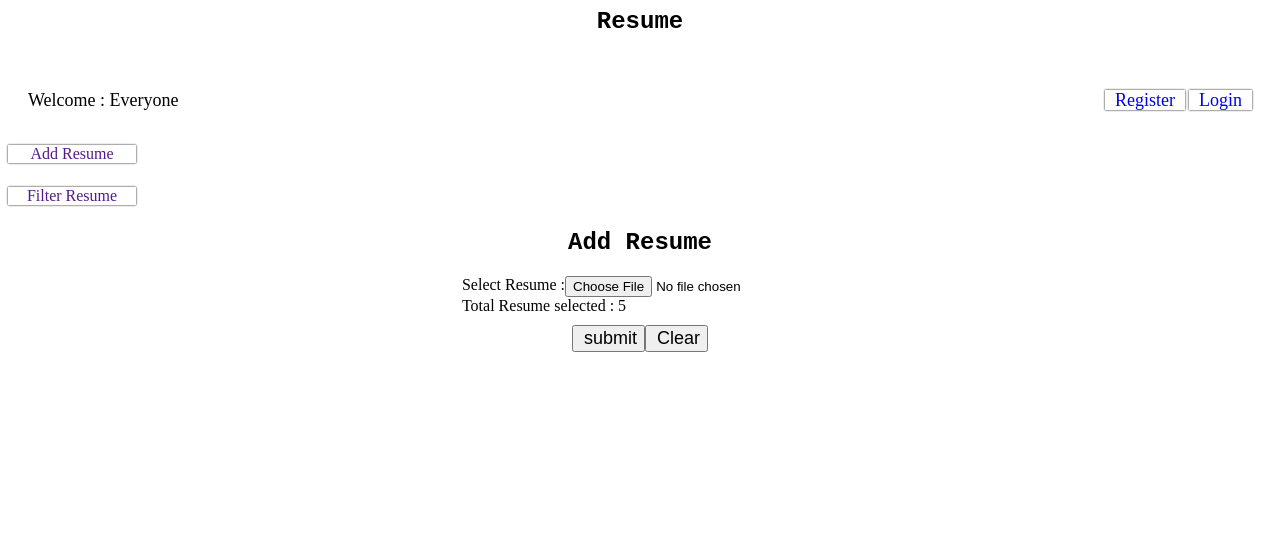
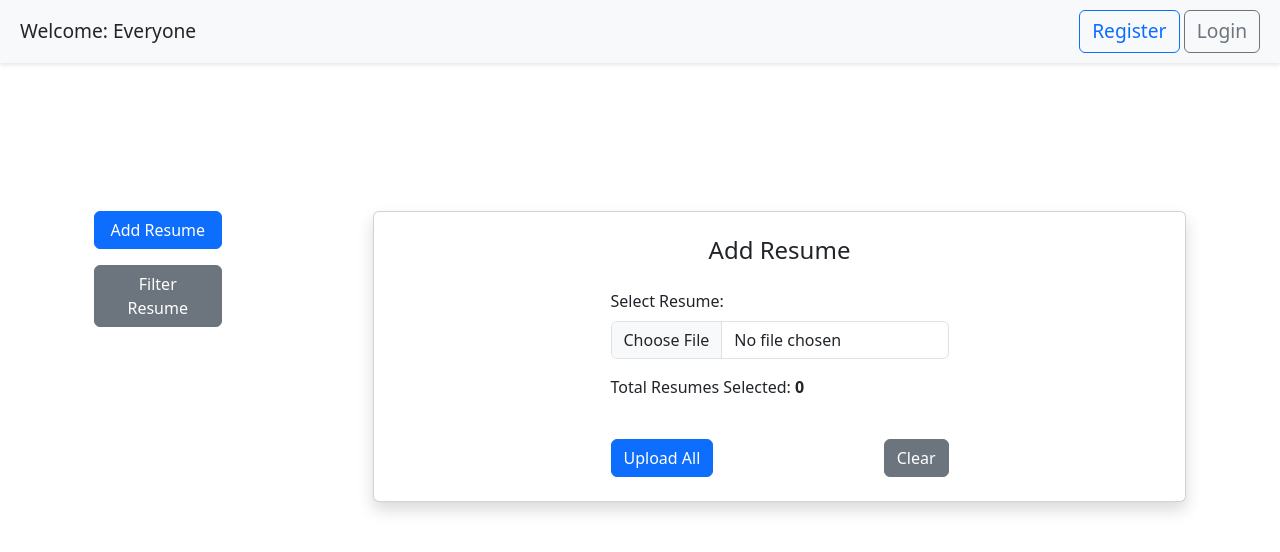
Before and after one commit to mksharma8808/ResumeProject, a Django app: page /profile/ in a window 1280 px wide. Shown: the top 552 px of the page. Run offline with Django 5.2, Linux system fonts and the light colour scheme; some libraries are stand-ins or nearby versions.

Commit message:
Initial commit

```diff
--- a/ResumeProject/app1/templates/login_page.html
+++ b/ResumeProject/app1/templates/login_page.html
@@ -6,98 +6,60 @@
     <meta charset="UTF-8">
     <meta name="viewport" content="width=device-width, initial-scale=1.0">
     <title>Login Page</title>
-    <link rel="stylesheet" href="{% static 'mystyle.css' %}" />
+    <link rel="stylesheet" href="{% static 'mystyle.css' %}">
+    <!-- Bootstrap CSS -->
+    <link href="https://cdnjs.cloudflare.com/ajax/libs/bootstrap/5.3.0/css/bootstrap.min.css" rel="stylesheet">
 </head>
 
 <body>
-    <div class="title">Resume</div>
     <div class="header">
+        <div class="font-size">Welcome: Everyone</div>
         <div>
-            <label for="" class="font-size">Welcome : Everyone</label>
-            <!-- <label for="" class="font-size"></label> -->
-        </div>
-        <div>
-            <a class="font-size a-btn" href="/register/" style="text-decoration: none;">Register</a>
-            <a class="font-size a-btn" href="/" style="text-decoration: none;">Login</a>
+            <a class="font-size btn btn-outline-primary" href="/register/">Register</a>
+            <a class="font-size btn btn-outline-secondary" href="/">Login</a>
         </div>
     </div>
+
     <div class="container">
         {% if not index %}
         {% block containerpage %}
-
         {% endblock containerpage %}
         {% else %}
-        <div class="title">
-            Login Page
-        </div>
+        <div class="title">Login Page</div>
+
         {% for message in messages %}
-        <div class="alert {{ message.tags }} alert-dismissible shadow fade show" role="alert">
-            <button type="button" class="close" data-dismiss="alert" aria-label="Close">
-                <span aria-hidden="true">&times;</span>
-            </button>
-            {{ message | safe }}
+        <div class="alert alert-{{ message.tags }} alert-dismissible fade show" role="alert">
+            {{ message|safe }}
+            <button type="button" class="btn-close" data-bs-dismiss="alert" aria-label="Close"></button>
         </div>
         {% endfor %}
 
-        <div style="display: flex; align-items: center; justify-content: center;">
-            <div style="flex-direction: column;">
-                <form action="/" method="post">
+        <div class="row justify-content-center">
+            <div class="col-md-6">
+                <form action="/" method="post" class="shadow p-4 bg-light rounded">
                     {% csrf_token %}
-                <div class="div-center">
-                    <label>Email : </label>
-                    <label><input type="text" name="email" id="email"></label>
-                </div>
-                <div class="div-center" style="margin: 10px 0 10px 0">
-                    <label>Password : </label>
-                    <label><input type="password" name="password" id="password"></label>
-                </div>
-                <span>Create account ? <a href="/register/">New user</a></span>
-                <div class="title" style="margin: 10px 0 10px 0">
-                    <button class="btn" type="submit">Login</button>
-                    <button class="btn" type="reset">Clear</button>
-                </div>
+                    <div class="mb-3">
+                        <label for="email" class="form-label">Email</label>
+                        <input type="email" class="form-control" name="email" id="email" placeholder="Enter your email">
+                    </div>
+                    <div class="mb-3">
+                        <label for="password" class="form-label">Password</label>
+                        <input type="password" class="form-control" name="password" id="password" placeholder="Enter your password">
+                    </div>
+                    <p class="small">Create an account? <a href="/register/">New user</a></p>
+                    <div class="d-flex justify-content-center">
+                        <button type="submit" class="btn btn-success mx-2">Login</button>
+                        <button type="reset" class="btn btn-secondary">Clear</button>
+                    </div>
                 </form>
             </div>
         </div>
         {% endif %}
     </div>
 
+    <!-- Bootstrap JS -->
+    <script src="https://cdnjs.cloudflare.com/ajax/libs/bootstrap/5.3.0/js/bootstrap.bundle.min.js"></script>
+    <script href="{% static 'myscript.js' %}"></script>
 </body>
 
-<!-- ajax cdn -->
-<!-- <script href="https://cdnjs.cloudflare.com/ajax/libs/jquery/3.7.1/jquery.min.js"></script> -->
-<!-- Here is Ajax to use submit the form data -->
-<!-- <script>
-    document.getElementById("submit").addEventListener('click',()=>{
-        let email = document.getElementById("email").value;
-        let password = document.getElementById("password").value;
-        console.log(email,password);
-        let cookie = document.cookie
-        let csrfToken = cookie.substring(cookie.indexOf('=') + 1)
-        $.ajax({
-            type: "POST",
-            url: "/",
-            headers: {
-                'X-CSRFToken': csrfToken
-            },
-            data: {
-                email: email,
-                password: password,
-                // csrfmiddleware: '{% csrf_token %}',
-            },
-            success: (response)=>{
-                if(response.success){
-                    alert("login successfully");
-                }
-                else{
-                    alert("login denied");
-                }
-            },
-            error: () => {
-
-            }
-        });
-    });
-</script> -->
-
 </html>
--- a/ResumeProject/app1/templates/userprofile.html
+++ b/ResumeProject/app1/templates/userprofile.html
@@ -2,27 +2,35 @@
 
 {% block containerpage %}
 
-<div class="col-3">
-    <div class="resume-btn">
-        <a href="" style="text-decoration: none;">Add Resume</a>
-    </div>
-    <div class="resume-btn">
-        <a href="" style="text-decoration: none;">Filter Resume</a>
-    </div>
-</div>
-<div class="title">
-    Add Resume
-</div>
-<div style="display: flex; align-items: center; justify-content: center;">
-    <div style="flex-direction: column;">
-        <div class="div-center">
-            <label>Select Resume : </label>
-            <input type="file" name="resume" id="">
+<div class="container mt-5">
+    <div class="row">
+        <!-- Sidebar Section -->
+        <div class="col-md-3 mb-4">
+            <div class="w-50">
+                <div class="d-flex flex-column gap-3">
+                    <a href="#" class="btn btn-primary w-100">Add Resume</a>
+                    <a href="#" class="btn btn-secondary w-100">Filter Resume</a>
+                </div>
+            </div>
         </div>
-        <span>Total Resume selected : 5</span>
-        <div class="title" style="margin: 10px 0 10px 0">
-            <button class="btn">submit</button>
-            <button class="btn">Clear</button>
+
+        <!-- Main Content Section -->
+        <div class="col-md-9">
+            <div class="card shadow p-4">
+                <h4 class="text-center mb-4">Add Resume</h4>
+                <form id="resumeForm">
+                    <div class="mb-3">
+                        <label for="resume" class="form-label">Select Resume:</label>
+                        <input type="file" class="form-control" id="resume" name="resume">
+                    </div>
+                    <p>Total Resumes Selected: <span class="fw-bold" id="totalFiles">0</span></p>
+                    <ul id="fileList" class="list-group mb-3"></ul>
+                    <div class="d-flex justify-content-between mt-4">
+                        <button type="button" class="btn btn-primary" id="uploadButton">Upload All</button>
+                        <button type="reset" class="btn btn-secondary" id="clearButton">Clear</button>
+                    </div>
+                </form>
+                            </div>
         </div>
     </div>
 </div>
--- a/ResumeProject/static/mystyle.css
+++ b/ResumeProject/static/mystyle.css
@@ -1,96 +1,38 @@
-.header{
-    height:50px;
-    padding:20px;
+.header {
     display: flex;
+    justify-content: space-between;
     align-items: center;
-    justify-content:space-between;
-    /* border: 2px solid red; */
+    padding: 10px 20px;
+    background-color: #f8f9fa;
+    box-shadow: 0 2px 4px rgba(0, 0, 0, 0.1);
 }
 
-.font-size{
-    font-size: large;
+.header .font-size {
+    font-size: 1.2rem;
 }
 
-.title{
-    font-size: x-large;
-    font-family: 'Courier New', Courier, monospace;
-    /* font-weight: 300; */
-    font-weight: bolder;
-    display: flex;
-    align-items: center;
-    justify-content: center;
+.title {
+    font-size: 2rem;
+    font-weight: bold;
     margin-bottom: 20px;
+    text-align: center;
+    color: #333;
 }
 
-/* .container {
-    display: flex;
-} */
-
-/* .label-width{
-    width: 200px;
-} */
-
-.div-center{
-    display: flex;
-    max-width: 30vw;
-    /* justify-content: center; */
-    justify-content: space-between;
+form {
+    max-width: 500px;
+    margin: auto;
 }
 
-.btn{
-    font-size: large;
-    width: max-content;
-    padding-left: 10px;
-    /* color:navy; */
+.btn-submit {
+    background-color: #007bff;
+    color: #fff;
 }
 
-.btn:hover {
-    color:navy;
+.btn-submit:hover {
+    background-color: #0056b3;
 }
 
-.a-btn{
-    box-shadow: 0 0 2px black;
-    padding-left: 10px;
-    padding-right: 10px;
+.container {
+    padding-top: 50px;
 }
-
-/* .col-3{
-    columns: 3;
-} */
-
-.col-9{
-    columns: 9;
-}
-
-.flex{
-
-}
-
-.resume-btn{
-    display: flex;
-    justify-content: center;
-    max-width: 10vw;
-    box-shadow: 0 0 2px black;
-    margin-bottom: 3vh;
-}
-
-.alert {
-    padding: 20px;
-    background-color: #f44336;
-    color: white;
-  }
-
-  .closebtn {
-    margin-left: 15px;
-    color: white;
-    font-weight: bold;
-    float: right;
-    font-size: 22px;
-    line-height: 20px;
-    cursor: pointer;
-    transition: 0.3s;
-  }
-
-  .closebtn:hover {
-    color: black;
-  }
```
Also changed, not shown: ResumeProject/app1/templates/registeration.html (+25 -21 lines), ResumeProject/static/myscript.js (added).
